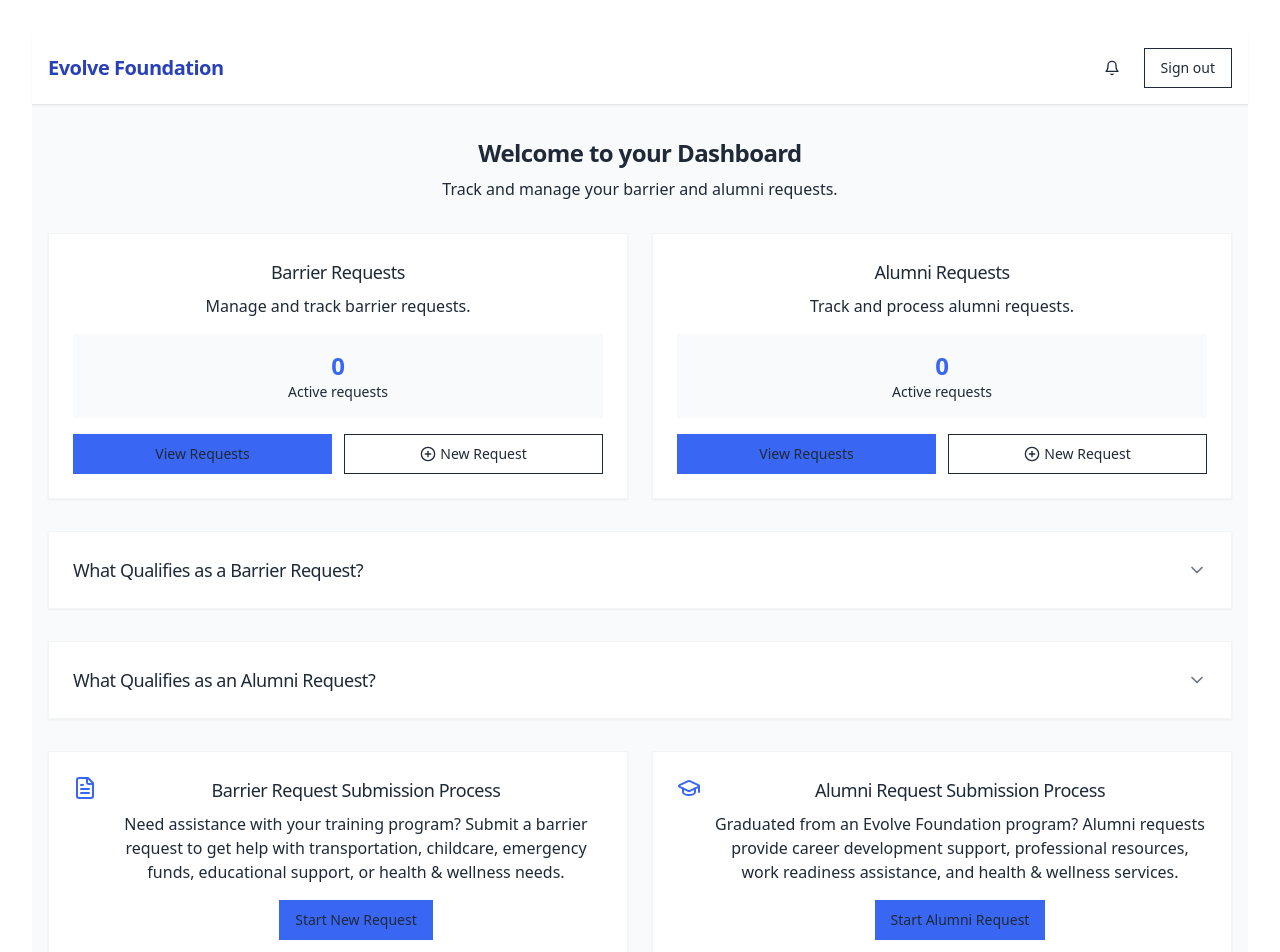
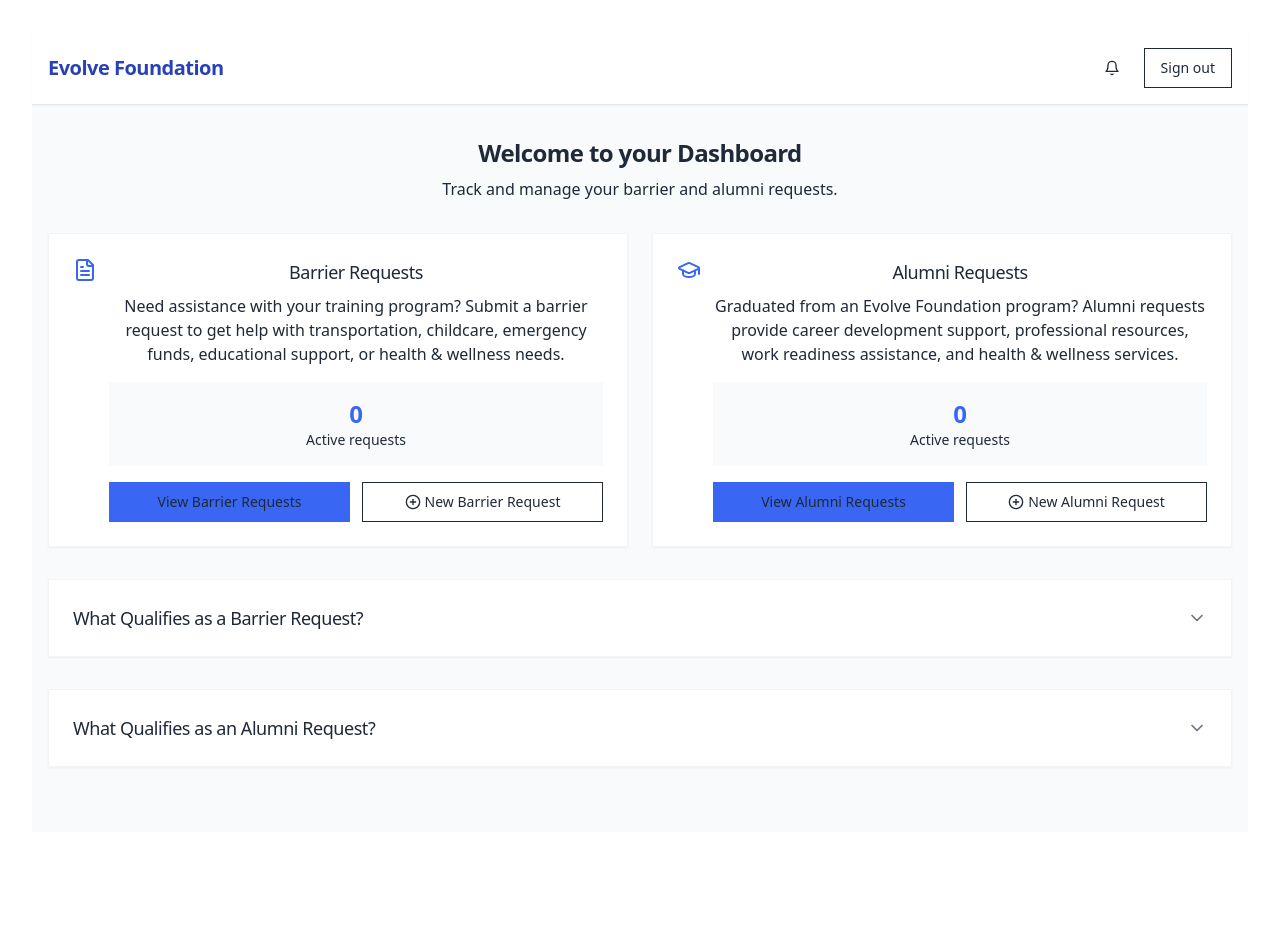
Before and after one commit to Cedwards90/alumni-gatekeeper, a React (Vite) app: page /dashboard in a window 1280 px wide. Shown: the top 952 px of the page. After the commit the page ends 864 px from the top, so only its background shows below. Built offline with nearby package versions, Linux system fonts and the light colour scheme.

Commit message:
Combine manage and track sections
Combined the manage and track sections in the code.

```diff
--- a/src/components/dashboard/RequestSubmissionProcess.tsx
+++ b/src/components/dashboard/RequestSubmissionProcess.tsx
@@ -1,13 +1,14 @@
 
 import { useNavigate } from "react-router-dom";
 import { Button } from "@/components/ui/button";
-import { FileText, GraduationCap } from "lucide-react";
+import { FileText, GraduationCap, PlusCircle } from "lucide-react";
 
 interface RequestSubmissionProcessProps {
   type: "barrier" | "alumni";
+  count: number;
 }
 
-const RequestSubmissionProcess = ({ type }: RequestSubmissionProcessProps) => {
+const RequestSubmissionProcess = ({ type, count }: RequestSubmissionProcessProps) => {
   const navigate = useNavigate();
 
   const handleNewRequest = () => {
@@ -15,6 +16,9 @@ const RequestSubmissionProcess = ({ type }: RequestSubmissionProcessProps) => {
   };
 
   const isBarrier = type === "barrier";
+  const title = isBarrier ? "Barrier Requests" : "Alumni Requests";
+  const viewRequestsLabel = isBarrier ? "View Barrier Requests" : "View Alumni Requests";
+  const newRequestLabel = isBarrier ? "New Barrier Request" : "New Alumni Request";
 
   return (
     <div className="bg-white rounded-lg shadow-sm p-6 border border-gray-100">
@@ -24,22 +28,33 @@ const RequestSubmissionProcess = ({ type }: RequestSubmissionProcessProps) => {
         ) : (
           <GraduationCap className="text-evolve-600 shrink-0" />
         )}
-        <div>
-          <h3 className="text-lg font-medium mb-2">
-            {isBarrier ? "Barrier Request Submission Process" : "Alumni Request Submission Process"}
-          </h3>
+        <div className="w-full">
+          <h3 className="text-lg font-medium mb-2">{title}</h3>
           <p className="text-muted-foreground mb-4">
             {isBarrier
               ? "Need assistance with your training program? Submit a barrier request to get help with transportation, childcare, emergency funds, educational support, or health & wellness needs."
               : "Graduated from an Evolve Foundation program? Alumni requests provide career development support, professional resources, work readiness assistance, and health & wellness services."
             }
           </p>
-          <Button
-            className="bg-evolve-600 hover:bg-evolve-700"
-            onClick={handleNewRequest}
-          >
-            {isBarrier ? "Start New Request" : "Start Alumni Request"}
-          </Button>
+
+          <div className="bg-gray-50 rounded-lg p-4 text-center mb-4">
+            <p className="text-2xl font-semibold text-evolve-600">{count}</p>
+            <p className="text-sm text-muted-foreground">Active requests</p>
+          </div>
+
+          <div className="grid grid-cols-2 gap-3">
+            <Button className="bg-evolve-600 hover:bg-evolve-700">
+              {viewRequestsLabel}
+            </Button>
+            <Button
+              className="flex items-center gap-1"
+              variant="outline"
+              onClick={handleNewRequest}
+            >
+              <PlusCircle size={16} />
+              {newRequestLabel}
+            </Button>
+          </div>
         </div>
       </div>
     </div>
--- a/src/pages/Dashboard.tsx
+++ b/src/pages/Dashboard.tsx
@@ -1,7 +1,6 @@
+
 import { useState, useEffect } from "react";
-import { useNavigate } from "react-router-dom";
 import DashboardLayout from "@/components/dashboard/DashboardLayout";
-import RequestSummary from "@/components/dashboard/RequestSummary";
 import CollapsibleInfo from "@/components/dashboard/CollapsibleInfo";
 import BarrierTypesContent from "@/components/dashboard/BarrierTypes";
 import AlumniTypesContent from "@/components/dashboard/AlumniTypes";
@@ -10,7 +9,6 @@ import LoadingState from "@/components/dashboard/LoadingState";
 import RecentNotifications from "@/components/dashboard/RecentNotifications";
 
 const Dashboard = () => {
-  const navigate = useNavigate();
   const [isLoading, setIsLoading] = useState(true);
 
   useEffect(() => {
@@ -22,14 +20,6 @@ const Dashboard = () => {
     return () => clearTimeout(timer);
   }, []);
 
-  const handleNewBarrierRequest = () => {
-    navigate("/barrier-request");
-  };
-
-  const handleNewAlumniRequest = () => {
-    navigate("/alumni-request");
-  };
-
   return (
     <DashboardLayout>
       {isLoading ? (
@@ -39,19 +29,8 @@ const Dashboard = () => {
           <RecentNotifications />
 
           <div className="grid grid-cols-1 md:grid-cols-2 gap-6 mb-8">
-            <RequestSummary
-              title="Barrier Requests"
-              description="Manage and track barrier requests."
-              count={0}
-              onNewRequest={handleNewBarrierRequest}
-            />
-
-            <RequestSummary
-              title="Alumni Requests"
-              description="Track and process alumni requests."
-              count={0}
-              onNewRequest={handleNewAlumniRequest}
-            />
+            <RequestSubmissionProcess type="barrier" count={0} />
+            <RequestSubmissionProcess type="alumni" count={0} />
           </div>
 
           <CollapsibleInfo title="What Qualifies as a Barrier Request?">
@@ -61,11 +40,6 @@ const Dashboard = () => {
           <CollapsibleInfo title="What Qualifies as an Alumni Request?">
             <AlumniTypesContent />
           </CollapsibleInfo>
-
-          <div className="grid grid-cols-1 md:grid-cols-2 gap-6 mb-8">
-            <RequestSubmissionProcess type="barrier" />
-            <RequestSubmissionProcess type="alumni" />
-          </div>
         </>
       )}
     </DashboardLayout>
```
